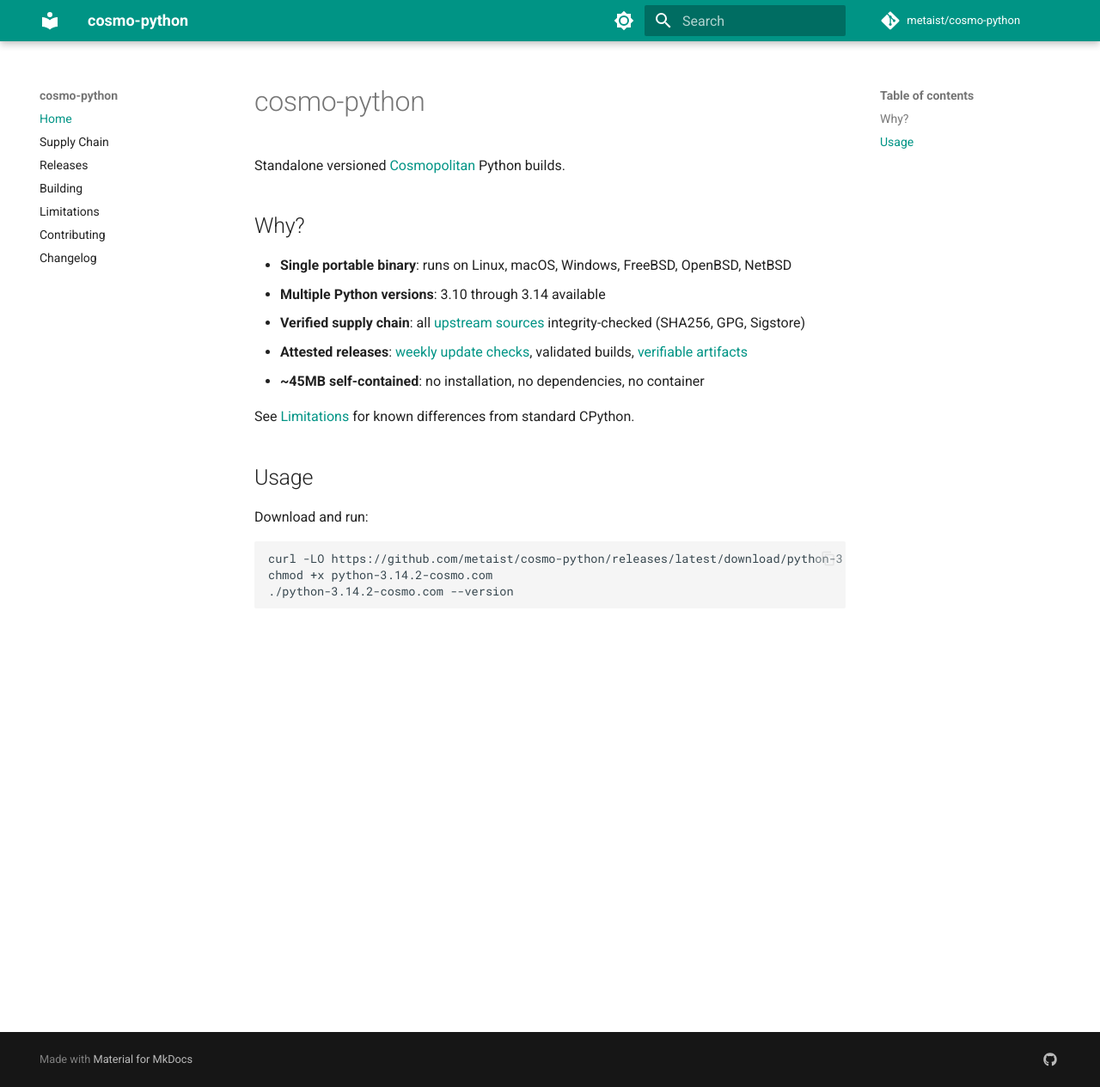
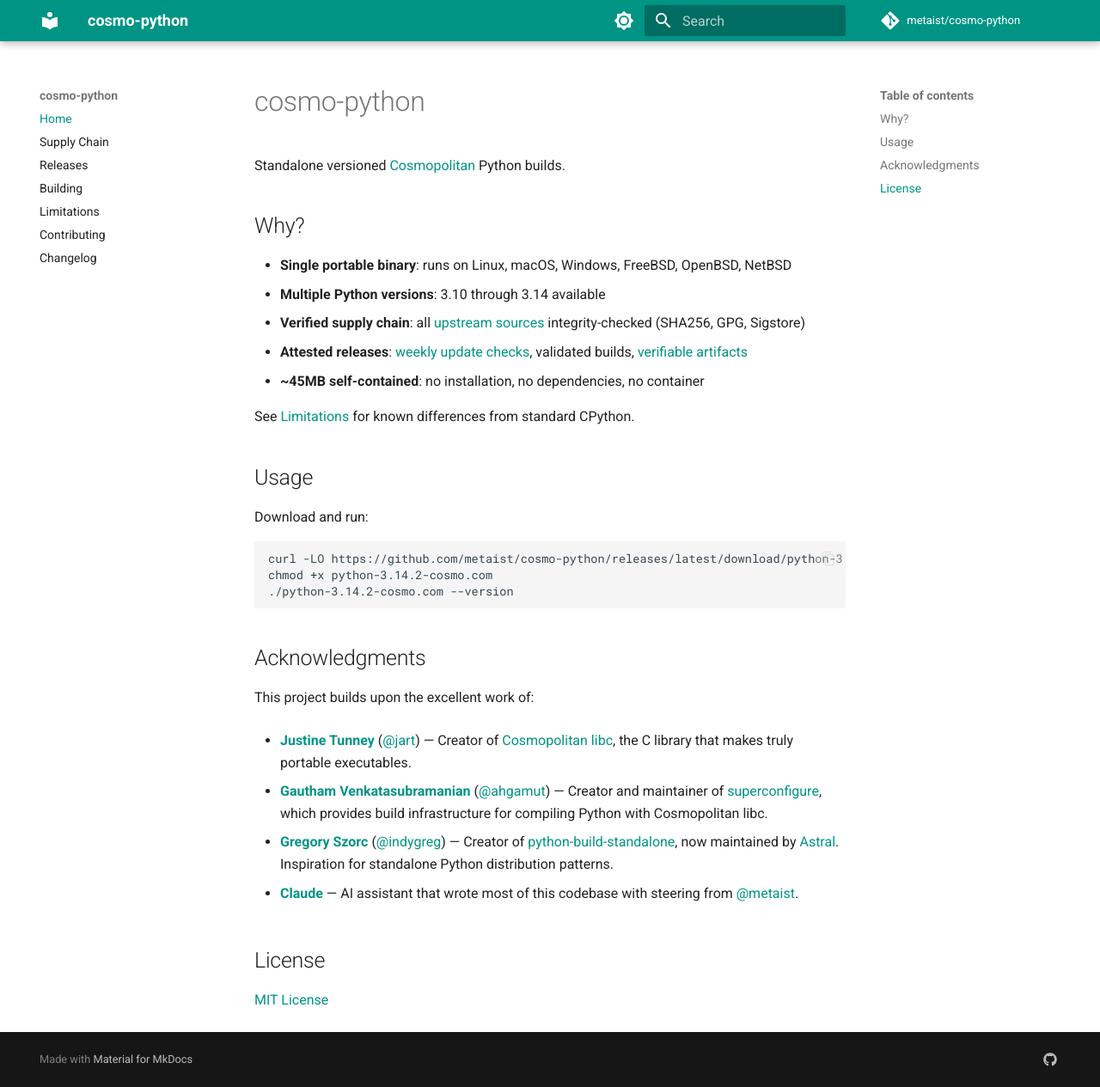
Before and after one commit to metaist/cosmo-python, an MkDocs documentation site: the page built from docs/index.md, in a window 1280 px wide and 1265 px high. Shown: the whole window at 86% size. Built offline with MkDocs 1.6.1 and Material for MkDocs 9.7.7, drawn with Linux system fonts in a browser that asks for light colours; comment, search, counter and statistics services are not loaded.

Commit message:
add: acknowledgments and license to docs index
Co-Authored-By: Claude Sonnet 4 <noreply@anthropic.com>

````diff
--- a/docs/index.md
+++ b/docs/index.md
@@ -37,3 +37,19 @@ chmod +x python-3.14.2-cosmo.com
 ./python-3.14.2-cosmo.com --version
 ```
 <!--[[[end]]]-->
+
+## Acknowledgments
+
+This project builds upon the excellent work of:
+
+- **[Justine Tunney](https://justine.lol/)** ([@jart](https://github.com/jart)) — Creator of [Cosmopolitan libc](https://github.com/jart/cosmopolitan), the C library that makes truly portable executables.
+
+- **[Gautham Venkatasubramanian](https://ahgamut.github.io/)** ([@ahgamut](https://github.com/ahgamut)) — Creator and maintainer of [superconfigure](https://github.com/ahgamut/superconfigure), which provides build infrastructure for compiling Python with Cosmopolitan libc.
+
+- **[Gregory Szorc](https://gregoryszorc.com/)** ([@indygreg](https://github.com/indygreg)) — Creator of [python-build-standalone](https://github.com/astral-sh/python-build-standalone), now maintained by [Astral](https://astral.sh/). Inspiration for standalone Python distribution patterns.
+
+- **[Claude](https://www.anthropic.com/claude)** — AI assistant that wrote most of this codebase with steering from [@metaist](https://github.com/metaist).
+
+## License
+
+[MIT License](https://github.com/metaist/cosmo-python/blob/main/LICENSE.md)
````
